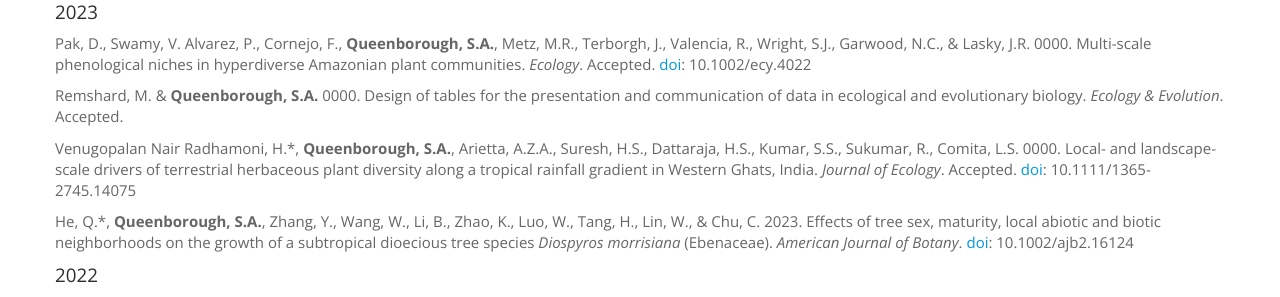
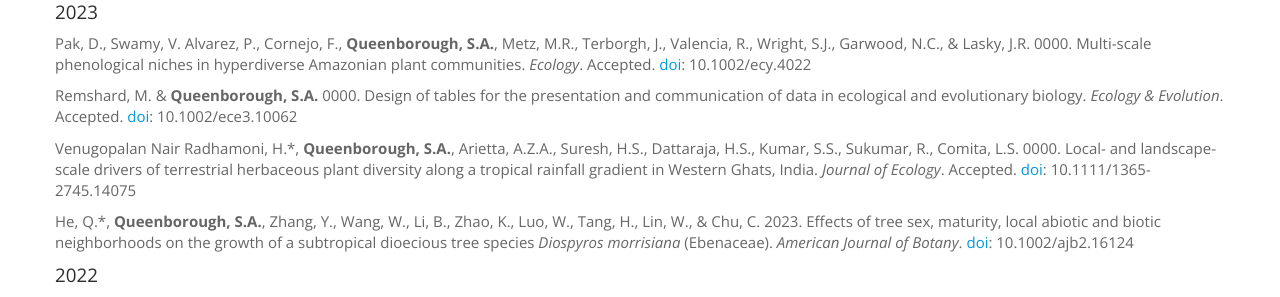
Before and after one commit to saq/saq.github.io, a Jekyll site: the page built from publications.md, in a window 1280 px wide and 900 px high, scrolled down 516 px. Shown: the part 154-451 px from the top of the window. Built offline with Jekyll 4.4.1, drawn with Linux system fonts in a browser that asks for light colours.

Commit message:
Update publications.md

```diff
--- a/publications.md
+++ b/publications.md
@@ -58,7 +58,7 @@
 
 Pak, D., Swamy, V. Alvarez, P., Cornejo, F., **Queenborough, S.A.**, Metz, M.R., Terborgh, J., Valencia, R., Wright, S.J., Garwood, N.C., & Lasky, J.R. 0000. Multi-scale phenological niches in hyperdiverse Amazonian plant communities. *Ecology*. Accepted. [doi](https://doi.org/10.1002/ecy.4022): 10.1002/ecy.4022
 
-Remshard, M. & **Queenborough, S.A.** 0000.  Design of tables for the presentation and communication of data in ecological and evolutionary biology. *Ecology & Evolution*. Accepted.
+Remshard, M. & **Queenborough, S.A.** 0000.  Design of tables for the presentation and communication of data in ecological and evolutionary biology. *Ecology & Evolution*. Accepted. [doi](): 10.1002/ece3.10062
 
 Venugopalan Nair Radhamoni, H.\*, **Queenborough, S.A.**, Arietta, A.Z.A., Suresh, H.S., Dattaraja, H.S., Kumar, S.S., Sukumar, R., Comita, L.S. 0000. Local- and landscape-scale drivers of terrestrial herbaceous plant diversity along a tropical rainfall gradient in Western Ghats, India. *Journal of Ecology*. Accepted. [doi](http://doi.org/10.1111/1365-2745.14075): 10.1111/1365-2745.14075
 
```
